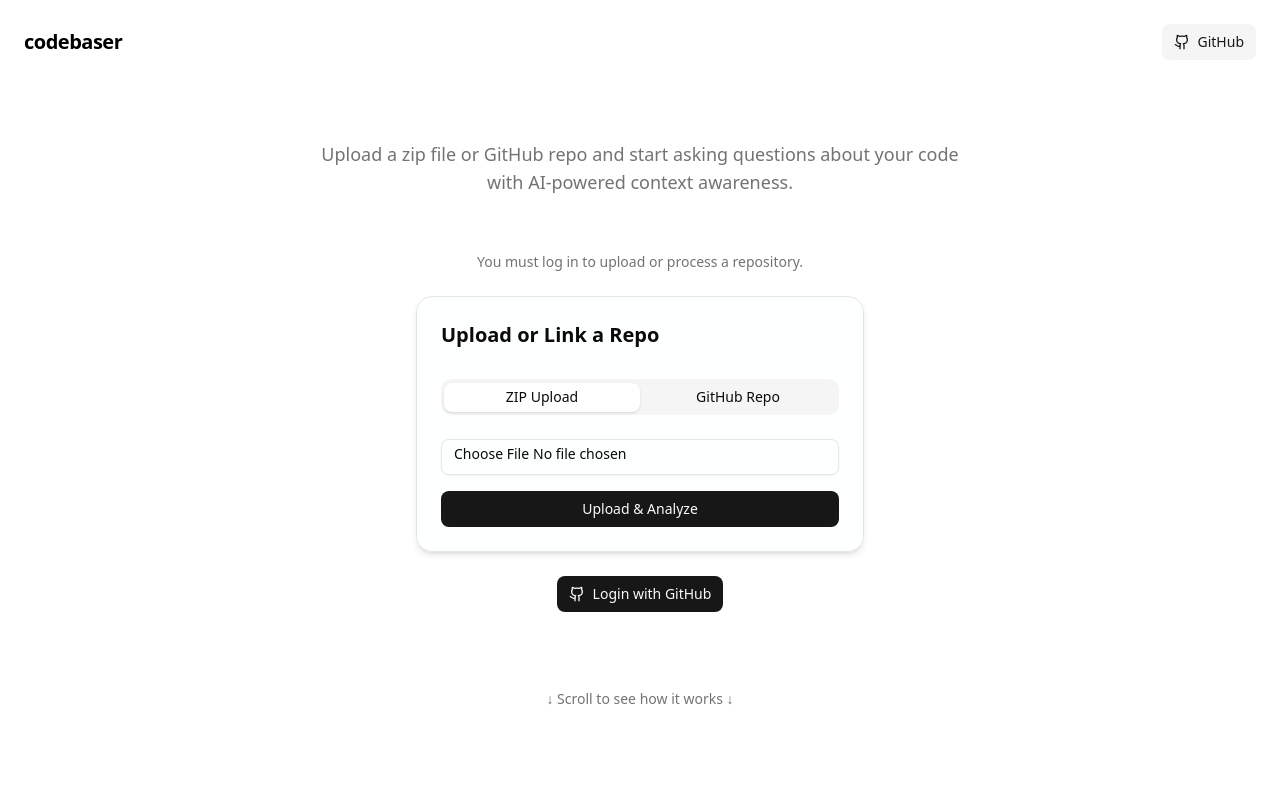
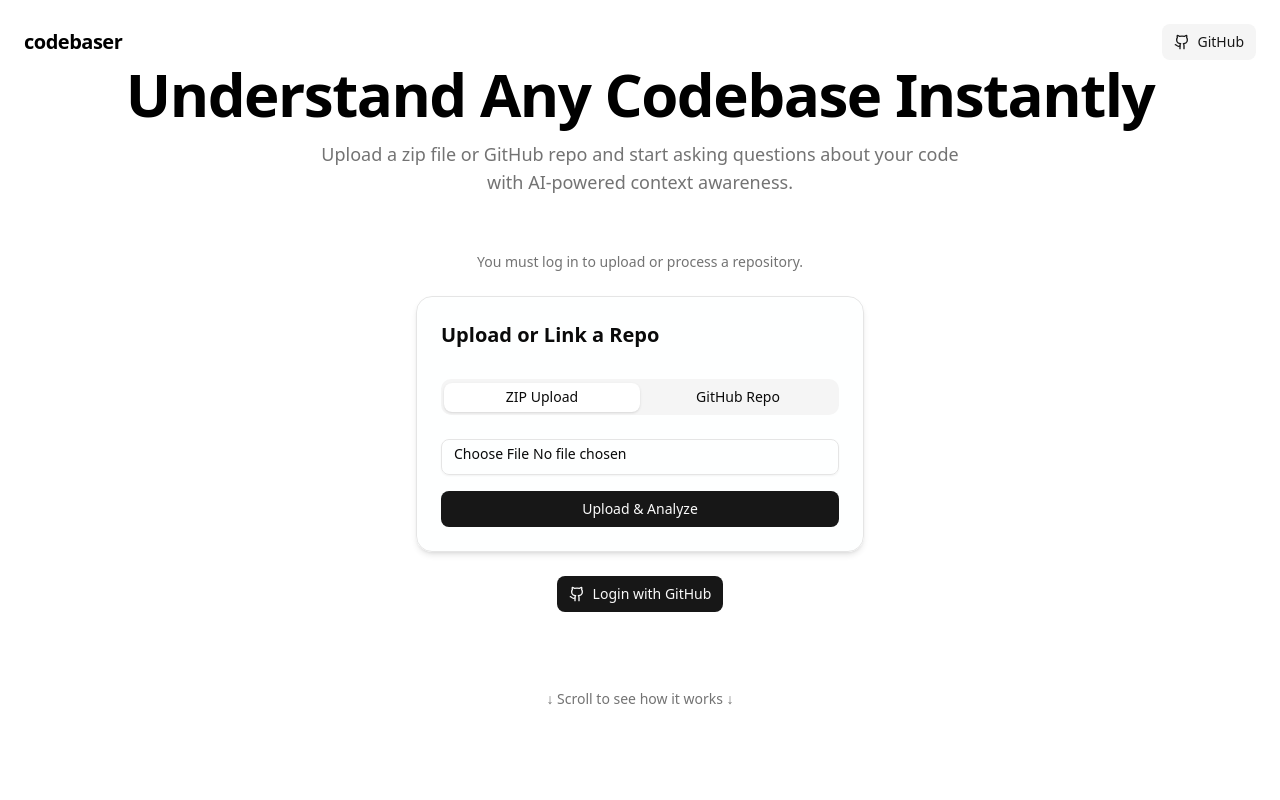
Before and after one commit to akashm6/codebaser, a Next.js app in the folder frontend/: page / in a window 1280 px wide. Shown: the top 800 px of the page. Built offline with nearby package versions, Linux system fonts and the light colour scheme; no server answers.

Commit message:
invisible text fixed

```diff
--- a/frontend/src/app/page.tsx
+++ b/frontend/src/app/page.tsx
@@ -131,7 +131,7 @@ export default function Home() {
       </div>
 
       <div className="text-center mb-8">
-        <h1 className="text-5xl md:text-6xl font-bold mb-4 tracking-tight">
+        <h1 className="text-5xl md:text-6xl text-black font-bold mb-4 tracking-tight">
           Understand Any Codebase Instantly
         </h1>
         <p className="text-muted-foreground text-lg max-w-2xl mx-auto mb-6">
```
